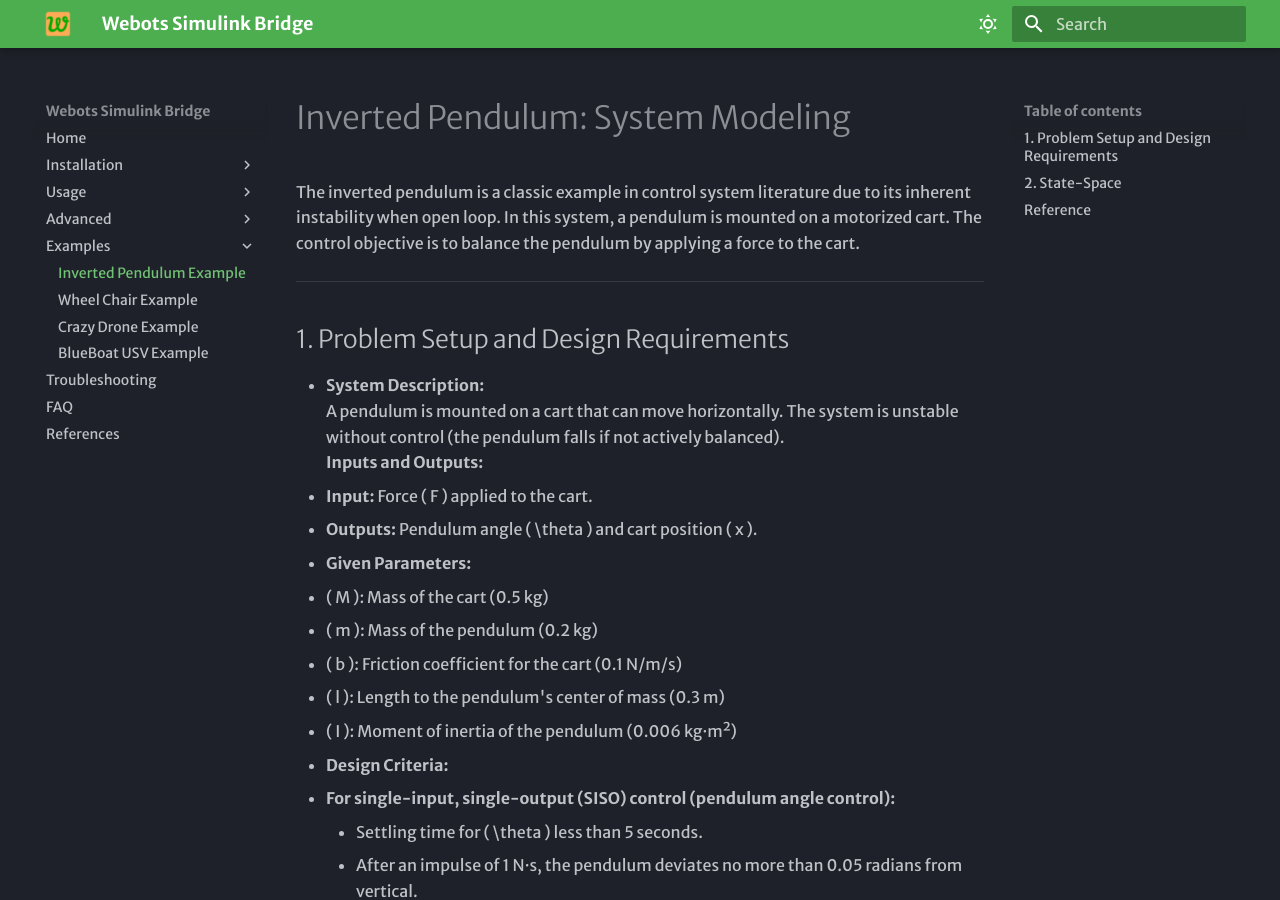
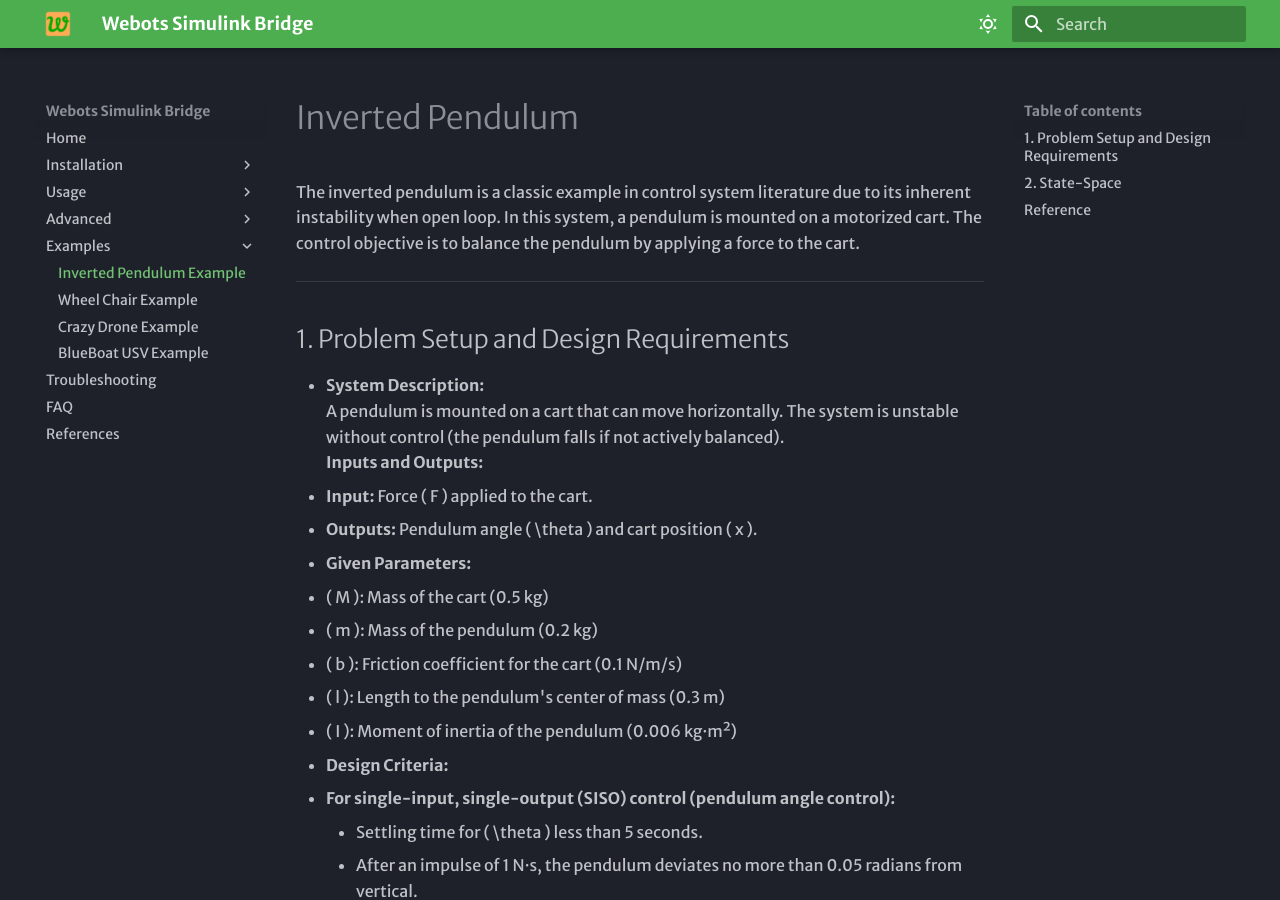
Before and after one commit to harunkurtdev/webots-simulink, an MkDocs documentation site: the page built from docs/examples/inverted-pendulum.md, in a window 1280 px wide and 900 px high. Built offline with MkDocs 1.6.1 and Material for MkDocs 9.7.7, drawn with Linux system fonts in a browser that asks for light colours; some web fonts are replaced.

Commit message:
tüm dosyalar düzenlendi

```diff
--- a/docs/examples/inverted-pendulum.md
+++ b/docs/examples/inverted-pendulum.md
@@ -1,4 +1,4 @@
-# Inverted Pendulum: System Modeling
+# Inverted Pendulum
 
 The inverted pendulum is a classic example in control system literature due to its inherent instability when open loop. In this system, a pendulum is mounted on a motorized cart. The control objective is to balance the pendulum by applying a force to the cart.
 
@@ -33,6 +33,7 @@ The inverted pendulum is a classic example in control system literature due to i
 ## 2. State-Space
 
 ![State-Space Diagram](../assets/images/inverted_pendulum/state_space.png)
+
 ![State-Space Diagram 1](../assets/images/inverted_pendulum/state_space1.png)
 
 **Note:** It is recommended to use PID tuning to further refine the control performance of the inverted pendulum system.
```
Also changed, not shown: docs/examples/wheel-chair.md (+3 -0 lines), docs/assets/images/wheel-chair/wheel-chair1.png (added).
